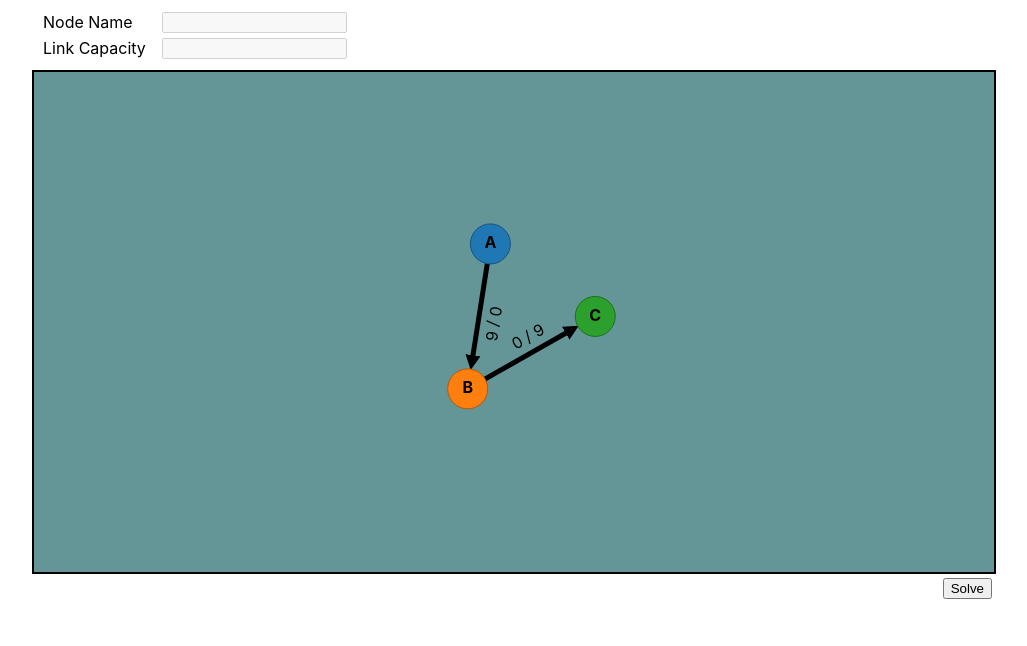
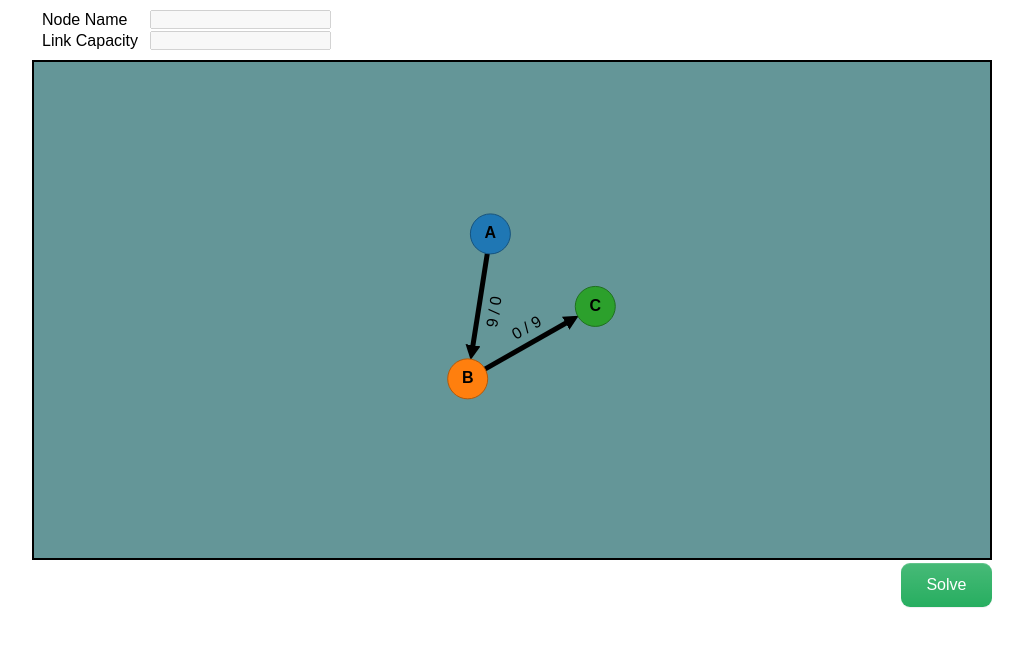
Before and after one commit to TatjanaMerkel/ford-fulkerson-algorithm-app, a React (Create React App) app: page / in a window 1280 px wide. Shown: the top 646 px of the page, without its empty margins (128-1155 px from the left). Built offline with nearby package versions, Linux system fonts and the light colour scheme.

Commit message:
style:  Improve 'solve'-button design

```diff
--- a/src/components/GraphEditor/GraphEditor.css
+++ b/src/components/GraphEditor/GraphEditor.css
@@ -41,6 +41,25 @@ svg {
     width: 960px;
 }
 
-button {
+/* BUTTON */
+.btn {
+    display: inline-block;
     float: right;
+    background-color: #27ae60;
+    background-image: linear-gradient(180deg, rgba(255, 255, 255, .15), rgba(255, 255, 255, 0));
+    box-shadow: rgba(255, 255, 255, 0.15) 0 1px 0 inset, rgba(46, 54, 80, 0.075) 0 1px 1px;
+    color: #fff;
+    text-decoration: none;
+    font-size: 1rem;
+    font-weight: 400;
+    padding: 0.8rem 1.6rem;
+    border-radius: 9px;
+    cursor: pointer;
+    transition: background-color 0.3s;
+    border: none;
 }
+
+.btn:hover {
+    background-color: #1f8b4d;
+    border: 1px solid #ffffff;
+}
--- a/src/components/GraphEditor/GraphEditor.tsx
+++ b/src/components/GraphEditor/GraphEditor.tsx
@@ -377,7 +377,7 @@ class GraphEditor extends React.Component<Props, State> {
 
                 <div ref={this.divRef}/>
 
-                <button>Solve</button>
+                <button className="btn">Solve</button>
             </div>
         )
     }
--- a/src/index.css
+++ b/src/index.css
@@ -1,13 +1,13 @@
+* {
+  padding: 0;
+  margin: 0;
+  box-sizing: border-box;
+}
+
 body {
-  margin: 0;
-  font-family: -apple-system, BlinkMacSystemFont, 'Segoe UI', 'Roboto', 'Oxygen',
-    'Ubuntu', 'Cantarell', 'Fira Sans', 'Droid Sans', 'Helvetica Neue',
-    sans-serif;
+  font-family: sans-serif;
+  line-height: 1;
+  font-weight: 400;
   -webkit-font-smoothing: antialiased;
   -moz-osx-font-smoothing: grayscale;
 }
-
-code {
-  font-family: source-code-pro, Menlo, Monaco, Consolas, 'Courier New',
-    monospace;
-}
```
